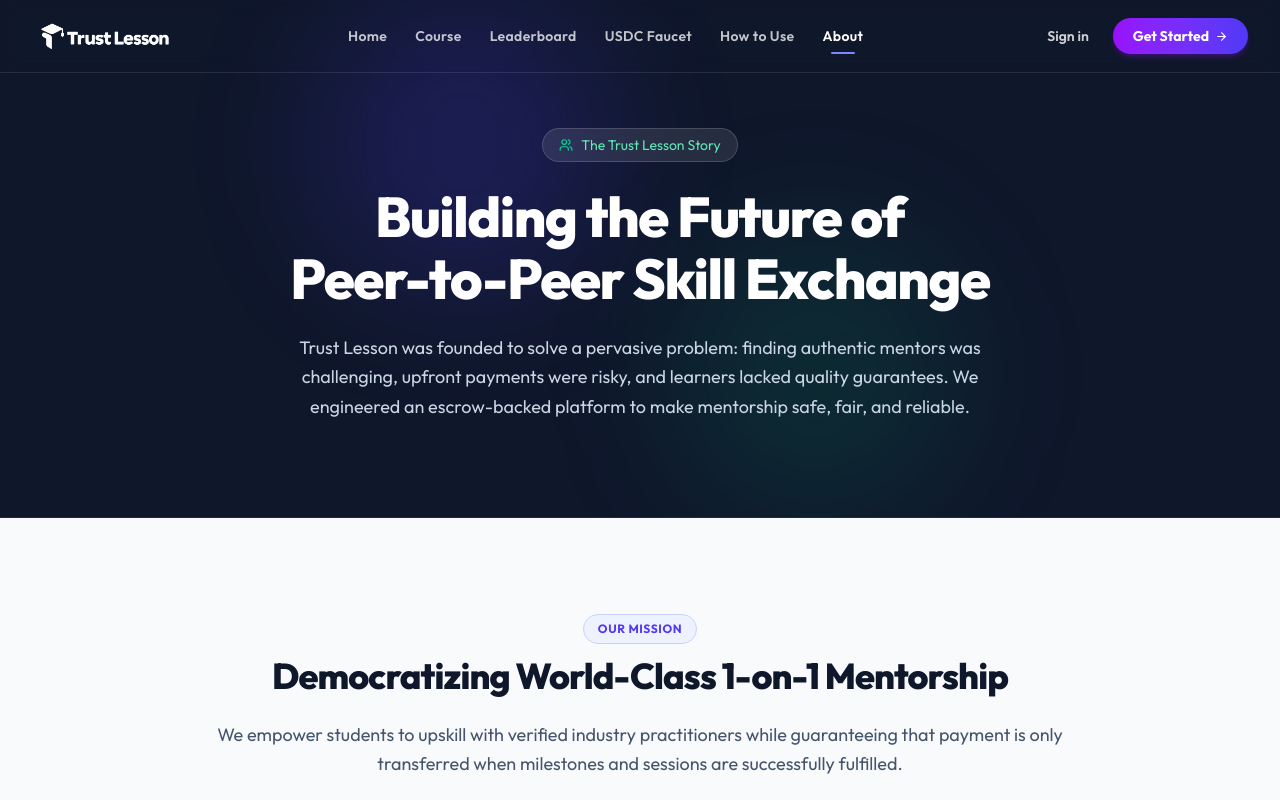
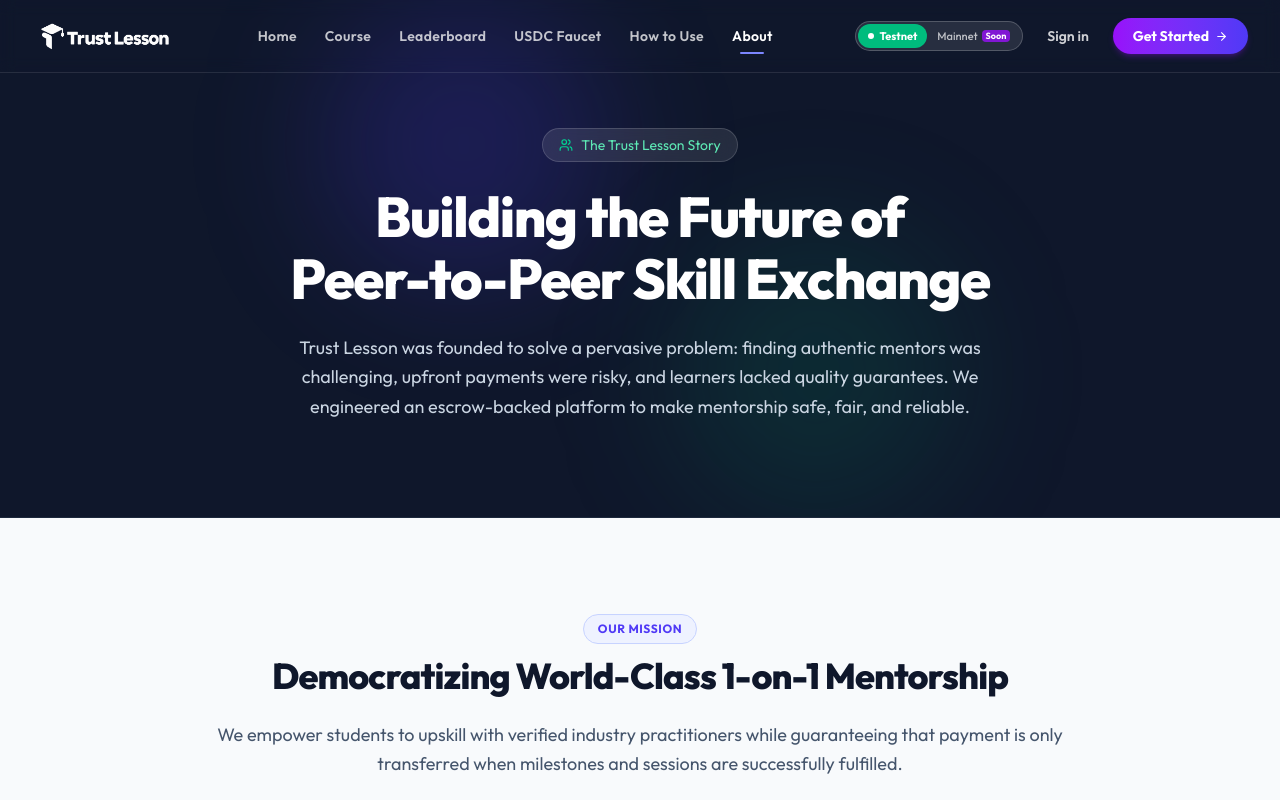
Before and after one commit to zhao-leihan/Trust-Lesson, a Next.js app: page /about in a window 1280 px wide. Shown: the top 800 px of the page. Built offline with nearby package versions, Linux system fonts and the light colour scheme.

Commit message:
feat(navbar): add network switch for testnet and mainnet with coming soon notice

```diff
--- a/src/components/Navbar.jsx
+++ b/src/components/Navbar.jsx
@@ -5,7 +5,7 @@ import Link from "next/link";
 import { usePathname, useRouter } from "next/navigation";
 import { motion, AnimatePresence } from "framer-motion";
 import { useAuth } from "../context/AuthContext";
-import { LogOut, ArrowRight, Menu, X, LayoutDashboard, MessageSquare, Bell } from "lucide-react";
+import { LogOut, ArrowRight, Menu, X, LayoutDashboard, MessageSquare, Bell, Globe } from "lucide-react";
 import { Avatar, AvatarImage, AvatarFallback } from "./ui/Avatar";
 
 const DEFAULT_NAV_LINKS = [
@@ -23,6 +23,7 @@ export default function Navbar() {
   const router = useRouter();
   const [mobileMenuOpen, setMobileMenuOpen] = useState(false);
   const [isScrolled, setIsScrolled] = useState(false);
+  const [showNetworkNotice, setShowNetworkNotice] = useState(false);
 
   const isAdmin =
     user &&
@@ -264,6 +265,65 @@ export default function Navbar() {
 
         {/* Right Section: Desktop Controls & Profile */}
         <div className="hidden md:flex items-center gap-3">
+          {/* Network Switcher Pill (Testnet active, Mainnet Coming Soon) */}
+          <div className="relative">
+            <div
+              className={`flex items-center p-0.5 rounded-full text-[11px] font-semibold transition-all ${
+                isWhiteTheme
+                  ? "bg-white/10 backdrop-blur-md border border-white/20"
+                  : "bg-slate-100 border border-slate-200"
+              }`}
+            >
+              <button
+                type="button"
+                className="px-2.5 py-1 rounded-full text-[11px] font-bold bg-emerald-500 text-white shadow-xs flex items-center gap-1.5 cursor-default"
+                title="Active Network: Arbitrum Sepolia Testnet"
+              >
+                <span className="w-1.5 h-1.5 rounded-full bg-white animate-pulse" />
+                <span>Testnet</span>
+              </button>
+              <button
+                type="button"
+                onClick={() => {
+                  setShowNetworkNotice(true);
+                  setTimeout(() => setShowNetworkNotice(false), 3200);
+                }}
+                className={`px-2.5 py-1 rounded-full text-[11px] font-medium transition-all cursor-pointer flex items-center gap-1 ${
+                  isWhiteTheme
+                    ? "text-white/70 hover:text-white"
+                    : "text-slate-500 hover:text-slate-900"
+                }`}
+                title="Switch to Arbitrum One Mainnet"
+              >
+                <span>Mainnet</span>
+                <span className="text-[9px] px-1 py-0.2 rounded-sm bg-purple-600/80 text-white font-bold leading-tight">
+                  Soon
+                </span>
+              </button>
+            </div>
+
+            {/* Coming Soon Popover */}
+            <AnimatePresence>
+              {showNetworkNotice && (
+                <motion.div
+                  initial={{ opacity: 0, y: 6, scale: 0.95 }}
+                  animate={{ opacity: 1, y: 0, scale: 1 }}
+                  exit={{ opacity: 0, y: 4, scale: 0.95 }}
+                  transition={{ duration: 0.15 }}
+                  className="absolute right-0 top-full mt-2 z-50 w-52 p-2.5 rounded-xl bg-slate-900 text-white shadow-xl border border-purple-500/30 text-xs"
+                >
+                  <div className="flex items-center gap-1.5 font-bold text-amber-300 mb-1">
+                    <Globe size={13} />
+                    <span>Mainnet Coming Soon</span>
+                  </div>
+                  <p className="text-[11px] text-slate-300 leading-relaxed font-normal">
+                    Arbitrum One Mainnet is under final audits. Currently running live on Arbitrum Sepolia Testnet.
+                  </p>
+                </motion.div>
+              )}
+            </AnimatePresence>
+          </div>
+
           {user ? (
             <div className="flex items-center gap-3">
               {/* Role Switcher Pill (Admin: 3 modes, Mentor: 2 modes) */}
@@ -496,7 +556,44 @@ export default function Navbar() {
                 : "border-t border-purple-100 bg-white/98 backdrop-blur-2xl text-slate-900"
             }`}
           >
-            {/* Mobile User Overview if logged in */}
+            {/* Mobile Network Switcher */}
+          <div className="mb-3 pb-3 border-b border-purple-100/10 flex items-center justify-between">
+            <span className={`text-xs font-semibold ${isWhiteTheme ? "text-slate-400" : "text-slate-500"}`}>
+              Network
+            </span>
+            <div
+              className={`flex items-center p-0.5 rounded-full text-xs font-semibold ${
+                isWhiteTheme
+                  ? "bg-white/10 border border-white/20"
+                  : "bg-slate-100 border border-slate-200"
+              }`}
+            >
+              <button
+                type="button"
+                className="px-3 py-1 rounded-full text-xs font-bold bg-emerald-500 text-white flex items-center gap-1.5 cursor-default"
+              >
+                <span className="w-1.5 h-1.5 rounded-full bg-white animate-pulse" />
+                <span>Testnet</span>
+              </button>
+              <button
+                type="button"
+                onClick={() => {
+                  setShowNetworkNotice(true);
+                  setTimeout(() => setShowNetworkNotice(false), 3200);
+                }}
+                className={`px-3 py-1 rounded-full text-xs font-medium cursor-pointer flex items-center gap-1 ${
+                  isWhiteTheme ? "text-white/70 hover:text-white" : "text-slate-500 hover:text-slate-900"
+                }`}
+              >
+                <span>Mainnet</span>
+                <span className="text-[9px] px-1 py-0.2 rounded-sm bg-purple-600/80 text-white font-bold">
+                  Soon
+                </span>
+              </button>
+            </div>
+          </div>
+
+          {/* Mobile User Overview if logged in */}
           {user && (
             <div
               className={`mb-4 pb-4 space-y-3 ${
```
